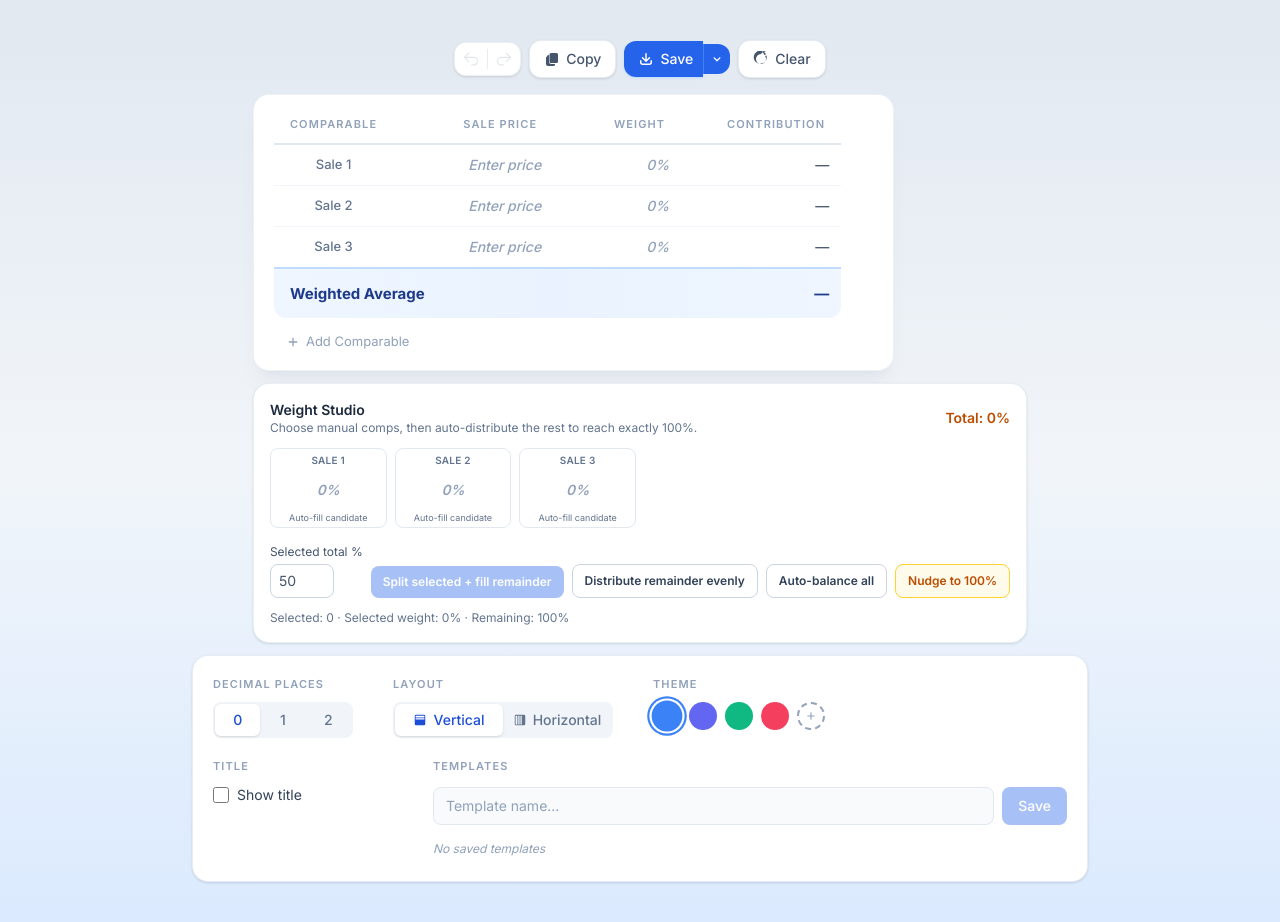
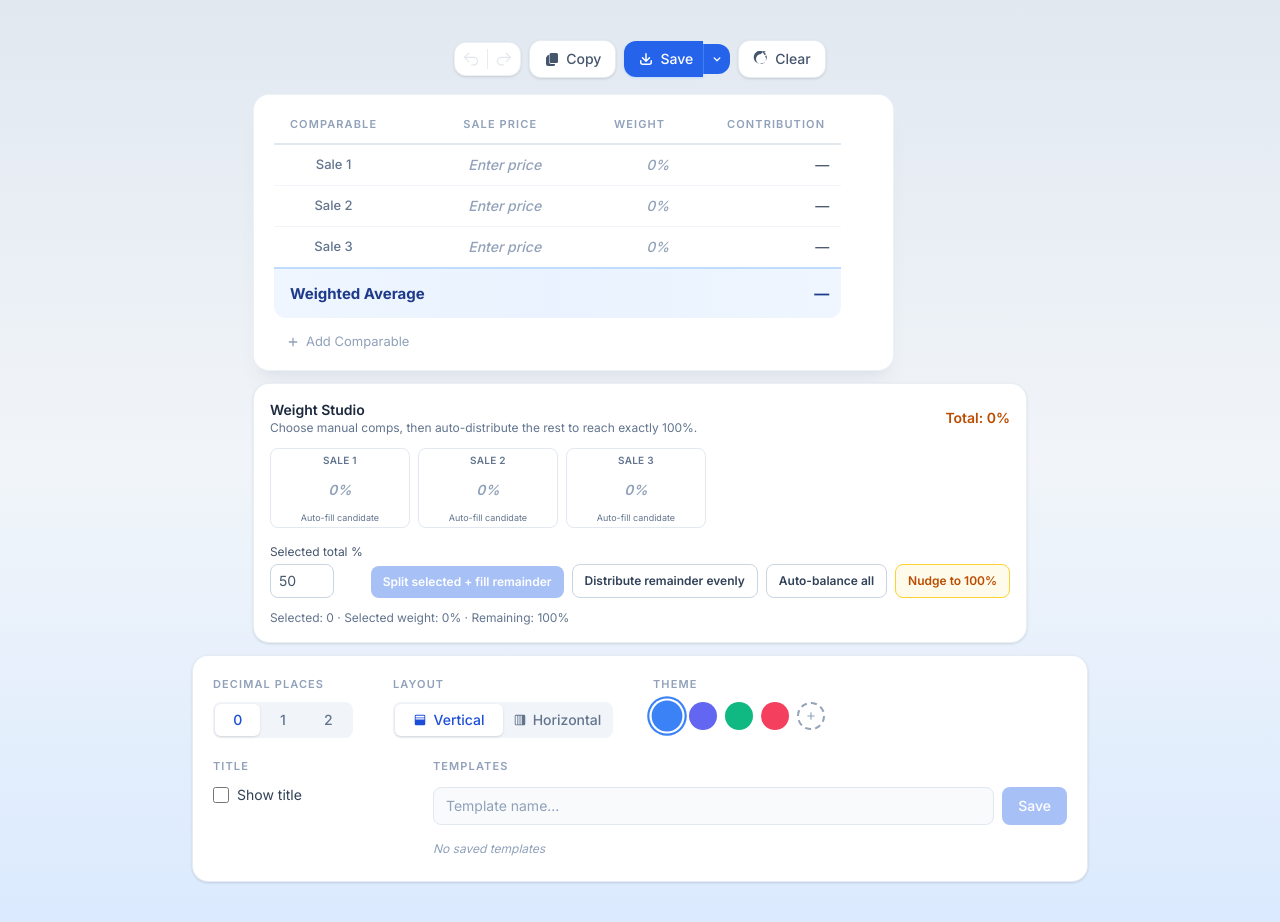
Before and after one commit to PairedSales/WeightedAverage, a Next.js app: page / in a window 1280 px wide. Built offline with nearby package versions, Linux system fonts and the light colour scheme.

Commit message:
Tighten Weight Studio card widths

```diff
--- a/components/WeightAllocationTool.tsx
+++ b/components/WeightAllocationTool.tsx
@@ -132,7 +132,7 @@ export default function WeightAllocationTool({ comps, decimals, onApplyWeights,
         </div>
       </div>
 
-      <div className="mt-3 grid grid-cols-2 gap-2 sm:grid-cols-3 lg:grid-cols-6">
+      <div className="mt-3 flex flex-wrap gap-2">
         {comps.map((comp) => {
           const active = selectedIds.includes(comp.id);
           return (
@@ -140,7 +140,7 @@ export default function WeightAllocationTool({ comps, decimals, onApplyWeights,
               key={comp.id}
               type="button"
               onClick={() => toggleSelected(comp.id)}
-              className={`w-full rounded-lg border px-2 py-1 text-center transition-colors cursor-pointer ${
+              className={`w-fit min-w-[8.75rem] rounded-lg border px-2 py-1 text-center transition-colors cursor-pointer ${
                 active ? "border-accent-300 bg-accent-50" : "border-slate-200 hover:border-slate-300 bg-white"
               }`}
             >
```
